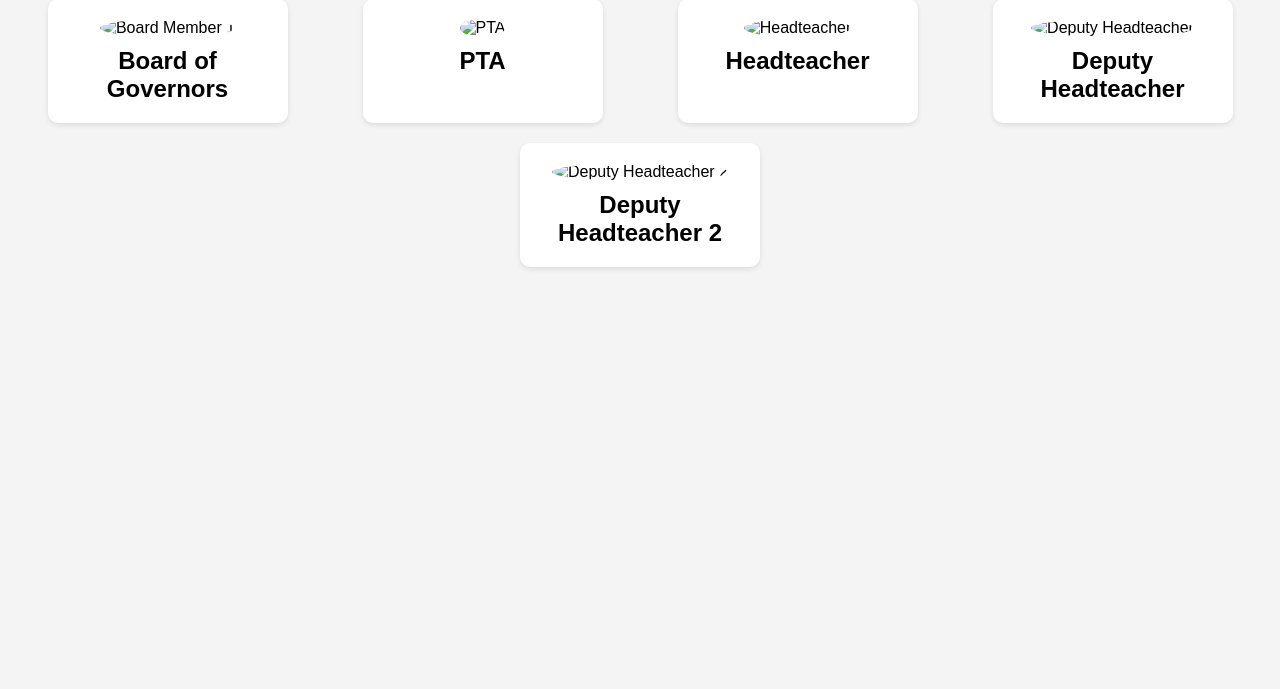
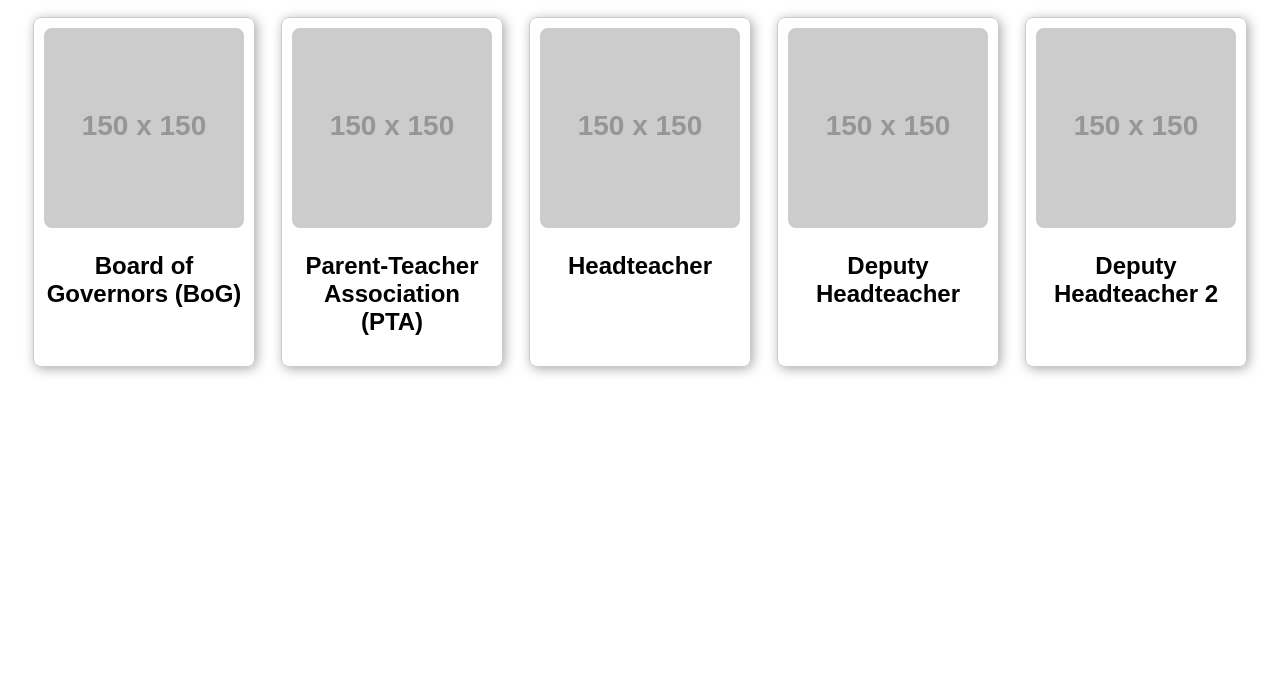
Before and after one commit to tambalealfred3-web/Maaji-seed-portal, a plain HTML site: page administration.html in a window 1280 px wide. Shown: the part 111-800 px from the top of the page. Drawn offline with Linux system fonts and the light colour scheme; placeholder pictures from the web are drawn by us.

Commit message:
Update administration.html with new content

```diff
--- a/administration.html
+++ b/administration.html
@@ -3,62 +3,64 @@
 <head>
     <meta charset="UTF-8">
     <meta name="viewport" content="width=device-width, initial-scale=1.0">
-    <title>Administration</title>
+    <title>Administration - Maaji Seed School</title>
     <style>
         body {
             font-family: Arial, sans-serif;
-            margin: 0;
-            padding: 20px;
-            background-color: #f4f4f4;
+            margin: 20px;
         }
-        .admin-container {
+        h1 {
+            text-align: center;
+        }
+        .container {
             display: flex;
+            justify-content: space-around;
             flex-wrap: wrap;
-            justify-content: space-around;
-            margin: 20px -10px;
         }
-        .admin-member {
-            background-color: white;
-            border-radius: 10px;
-            box-shadow: 0 2px 5px rgba(0,0,0,0.1);
+        .profile {
+            border: 1px solid #ccc;
+            border-radius: 8px;
+            padding: 10px;
+            text-align: center;
+            margin: 10px;
             width: 200px;
-            margin: 10px;
-            text-align: center;
-            padding: 20px;
+            box-shadow: 2px 2px 12px #aaa;
         }
-        .admin-member img {
+        img {
             width: 100%;
-            height: auto;
-            border-radius: 50%;
+            border-radius: 8px;
         }
-        .admin-member h3 {
-            margin: 10px 0 0;
-            font-size: 1.5em;
+        .logo {
+            width: 80px;
+            height: 80px;
         }
     </style>
 </head>
 <body>
-    <h1>Board of Governors</h1>
-    <div class="admin-container">
-        <div class="admin-member">
-            <img src="placeholder.jpg" alt="Board Member 1">
-            <h3>Board of Governors</h3>
+    <header>
+        <img src="logo.png" alt="Maaji Seed School Logo" class="logo">
+        <h1>School Administration</h1>
+    </header>
+    <div class="container">
+        <div class="profile">
+            <img src="https://via.placeholder.com/150" alt="BoG">
+            <h2>Board of Governors (BoG)</h2>
         </div>
-        <div class="admin-member">
-            <img src="placeholder.jpg" alt="PTA">
-            <h3>PTA</h3>
+        <div class="profile">
+            <img src="https://via.placeholder.com/150" alt="PTA">
+            <h2>Parent-Teacher Association (PTA)</h2>
         </div>
-        <div class="admin-member">
-            <img src="placeholder.jpg" alt="Headteacher">
-            <h3>Headteacher</h3>
+        <div class="profile">
+            <img src="https://via.placeholder.com/150" alt="Headteacher">
+            <h2>Headteacher</h2>
         </div>
-        <div class="admin-member">
-            <img src="placeholder.jpg" alt="Deputy Headteacher">
-            <h3>Deputy Headteacher</h3>
+        <div class="profile">
+            <img src="https://via.placeholder.com/150" alt="Deputy Headteacher">
+            <h2>Deputy Headteacher</h2>
         </div>
-        <div class="admin-member">
-            <img src="placeholder.jpg" alt="Deputy Headteacher 2">
-            <h3>Deputy Headteacher 2</h3>
+        <div class="profile">
+            <img src="https://via.placeholder.com/150" alt="Deputy Headteacher 2">
+            <h2>Deputy Headteacher 2</h2>
         </div>
     </div>
 </body>
```
